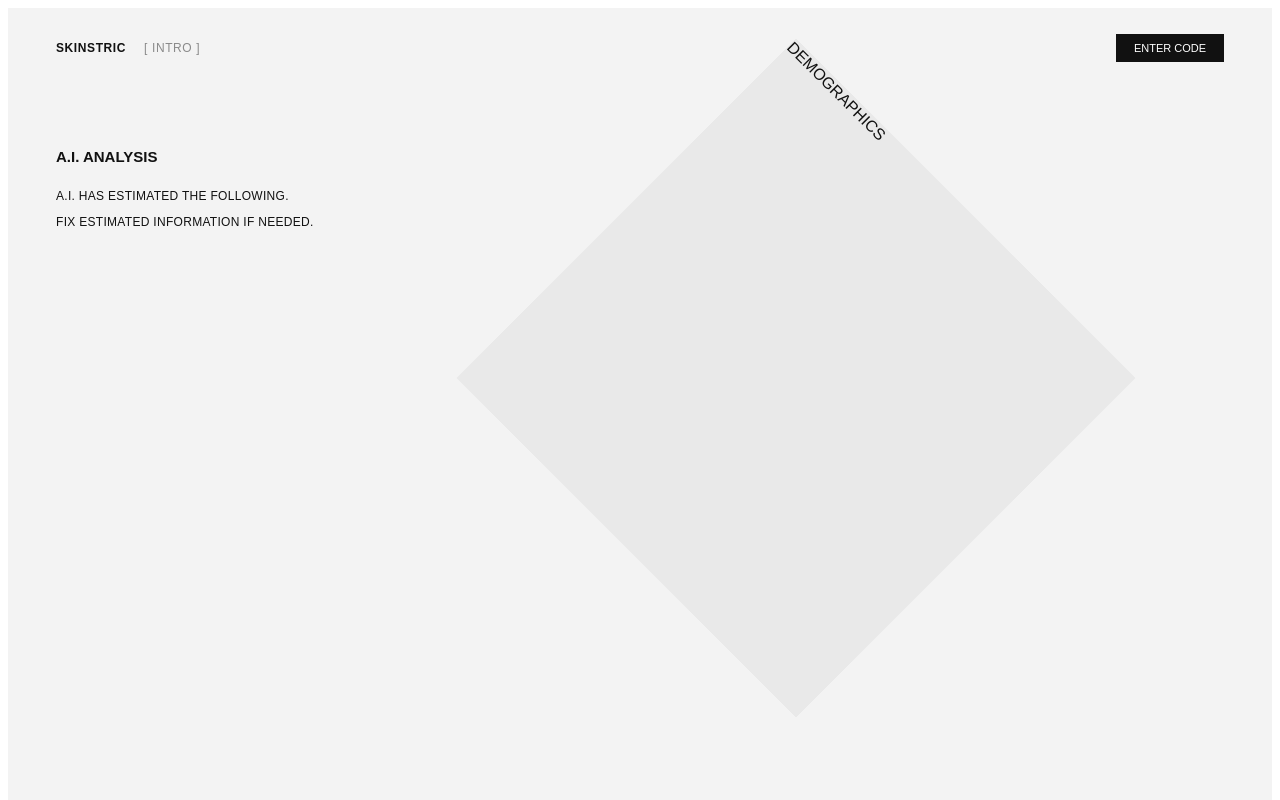
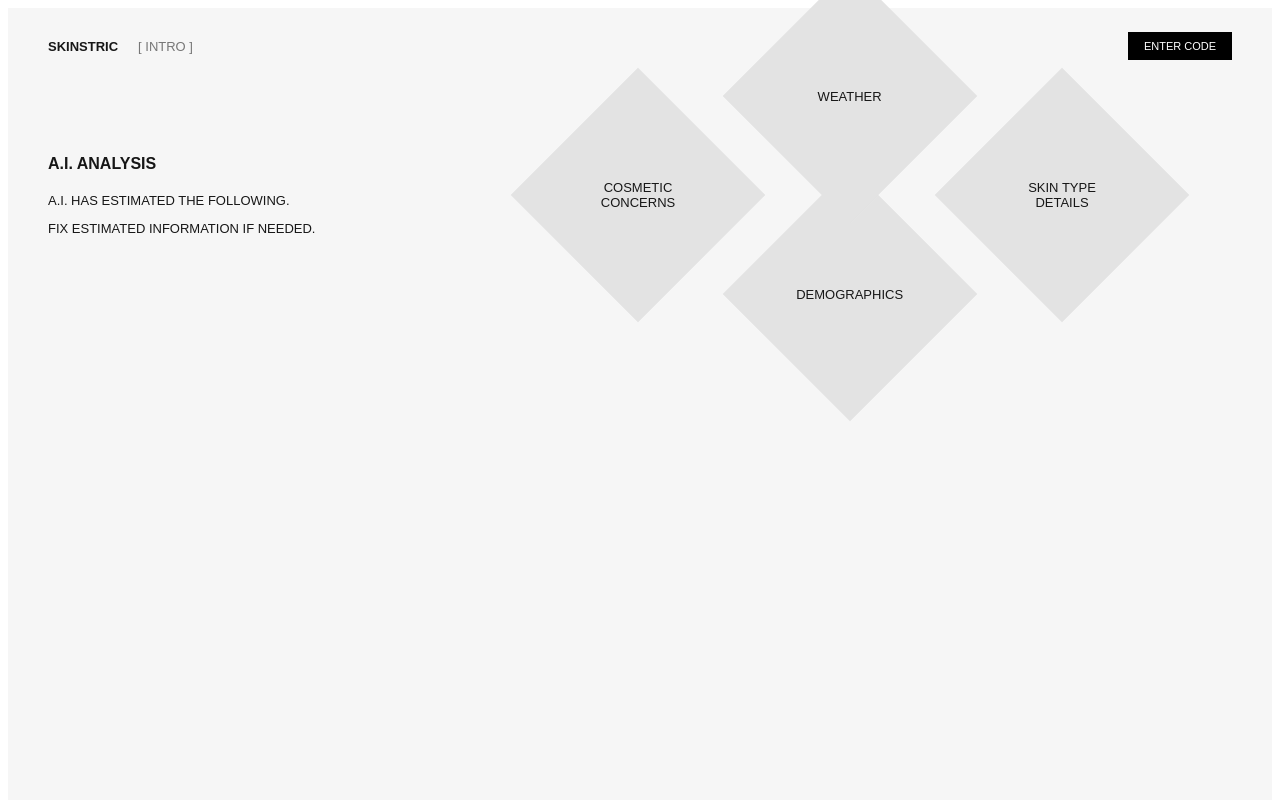
Before and after one commit to KamalRaghe/Skinstric, a Next.js app: page /select in a window 1280 px wide. Shown: the top 800 px of the page. Built offline with nearby package versions, Linux system fonts and the light colour scheme.

Commit message:
first commit

```diff
--- a/app/globals.css
+++ b/app/globals.css
@@ -181,27 +181,24 @@ button{
   }
 }
 
-/* PAGE */
 .page {
   min-height: 100vh;
-  background: #f3f3f3;
+  background: #f6f6f6;
   font-family: Arial, Helvetica, sans-serif;
-  color: #111;
 }
 
 /* HEADER */
 .header {
   display: flex;
   justify-content: space-between;
+  padding: 24px 40px;
   align-items: center;
-  padding: 26px 48px;
 }
 
 .header-left {
   display: flex;
-  gap: 18px;
-  font-size: 12px;
-  letter-spacing: 0.6px;
+  gap: 20px;
+  font-size: 13px;
 }
 
 .logo {
@@ -209,118 +206,82 @@ button{
 }
 
 .intro {
-  color: #8a8a8a;
+  color: #777;
 }
 
 .code-btn {
-  background: #111;
+  background: black;
   color: white;
+  border: none;
+  padding: 8px 16px;
   font-size: 11px;
-  padding: 8px 18px;
-  border: none;
 }
 
 /* MAIN */
 .main {
   display: flex;
-  padding: 40px 48px;
-  margin-top: 10px;
+  padding: 40px;
+  margin-top: 20px;
 }
 
 /* LEFT TEXT */
 .left {
-  width: 380px;
+  width: 420px;
 }
 
 .left h1 {
-  font-size: 15px;
-  font-weight: 600;
-  margin-bottom: 24px;
+  font-size: 16px;
+  margin-bottom: 20px;
 }
 
 .left p {
-  font-size: 12px;
-  margin-bottom: 6px;
-  letter-spacing: 0.3px;
+  font-size: 13px;
+  margin-bottom: 10px;
 }
 
-/* DIAMOND */
-.diamond-wrapper {
+/* DIAMOND AREA */
+.diamond-area {
   flex: 1;
+  position: relative;
   display: flex;
   justify-content: center;
   align-items: center;
 }
 
+/* BASE DIAMOND */
 .diamond {
-  position: relative;
-  width: 480px;   /* BIGGER (important) */
-  height: 480px;
+  position: absolute;
+  width: 180px;
+  height: 180px;
+  background: #e3e3e3;
   transform: rotate(45deg);
-  background: #e9e9e9;
-}
-
-/* PANELS */
-.panel {
-  position: absolute;
-  width: 50%;
-  height: 50%;
-  background: #e2e2e2;
   display: flex;
   justify-content: center;
   align-items: center;
 }
 
-/* POSITIONING */
+/* TEXT FIX */
+.diamond span {
+  transform: rotate(-45deg);
+  font-size: 13px;
+  font-weight: 500;
+  text-align: center;
+  width: 120px;
+}
+
+/* POSITIONS (THIS IS THE KEY FIX) */
 .top {
-  top: 0;
-  left: 25%;
+  top: 60px;
+}
+
+.bottom {
+  bottom: 60px;
+}
+
+.left-d {
+  left: 80px;
 }
 
 .right {
-  right: 0;
-  top: 25%;
+  right: 80px;
 }
-
-.left-panel {
-  left: 0;
-  top: 25%;
-}
-
-.bottom {
-  bottom: 0;
-  left: 25%;
-}
-
-/* TEXT INSIDE */
-.panel span {
-  transform: rotate(-45deg);
-  font-size: 12px;
-  font-weight: 600;
-  letter-spacing: 0.4px;
-  text-align: center;
-  width: 70%;
-}
-
-/* CROSS LINES (subtle like screenshot) */
-.cross-h,
-.cross-v {
-  position: absolute;
-  background: #f3f3f3;
-}
-
-.cross-h {
-  width: 100%;
-  height: 1px;
-  top: 50%;
-  left: 0;
-  transform: translateY(-50%);
-}
-
-.cross-v {
-  height: 100%;
-  width: 1px;
-  left: 50%;
-  top: 0;
-  transform: translateX(-50%);
-}
```
